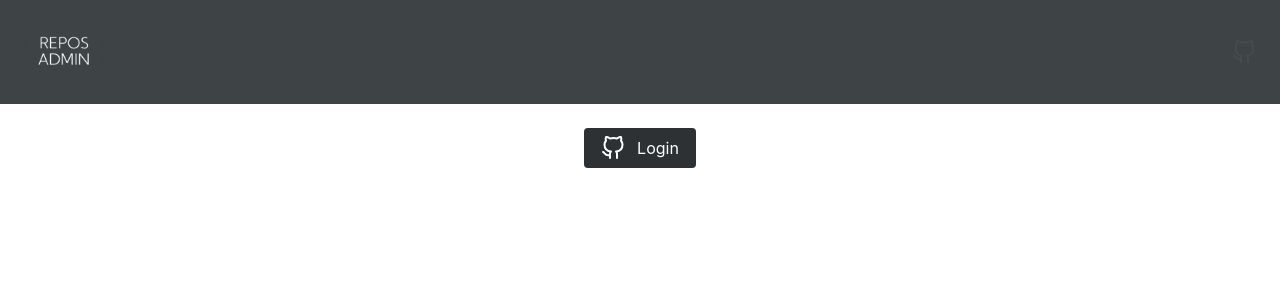
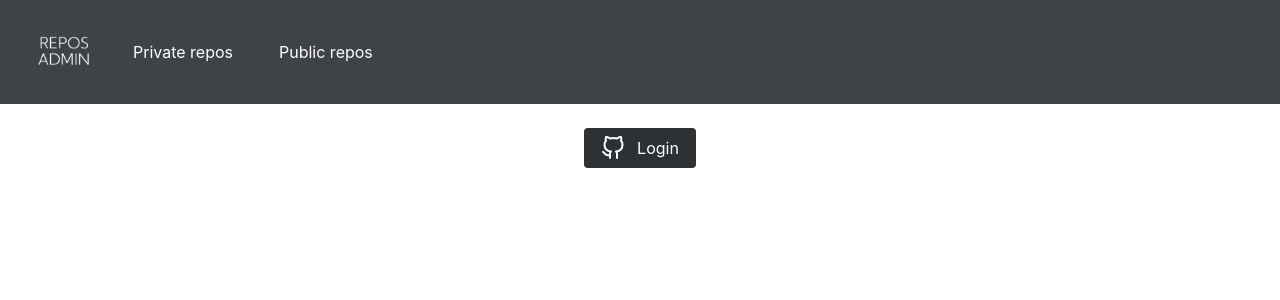
Before and after one commit to gemox94/repos-admin, a Next.js app: page / in a window 1280 px wide. Shown: the top 300 px of the page. Built offline with nearby package versions, Linux system fonts and the light colour scheme.

Commit message:
configured site layout to get user from store

```diff
--- a/components/SiteLayout.js
+++ b/components/SiteLayout.js
@@ -1,7 +1,12 @@
-import React from 'react';
-import {GitHub} from 'react-feather';
+import React, { useContext } from 'react';
+
+import { UserContext } from '../context/UserContextProvider';
+import Link from 'next/link';
 
 const SiteLayout = ({ children }) => {
+
+    const [{ user }] = useContext(UserContext);
+
     return(
         <>
             <nav className="level px-5 py-3 has-background-primary">
@@ -10,11 +15,21 @@ const SiteLayout = ({ children }) => {
                     <div className="level-item">
                         <img src="/repos-admin.png" alt="Repos Admin" width="80px" height="80px"/>
                     </div>
+                    <div className="level-item">
+                        <Link href="/private-repos">
+                            <a className="button is-primary">Private repos</a>
+                        </Link>
+                    </div>
+                    <div className="level-item">
+                        <Link href="/public-repos">
+                            <a className="button is-primary">Public repos</a>
+                        </Link>
+                    </div>
                 </div>
 
-                <div className="left-right">
-                    <div className="level-item">
-                        <GitHub />
+                <div className="level-right">
+                    <div className="level-item has-text-white">
+                        <span>{(user && user.name) || ''}</span>
                     </div>
                 </div>
 
```
